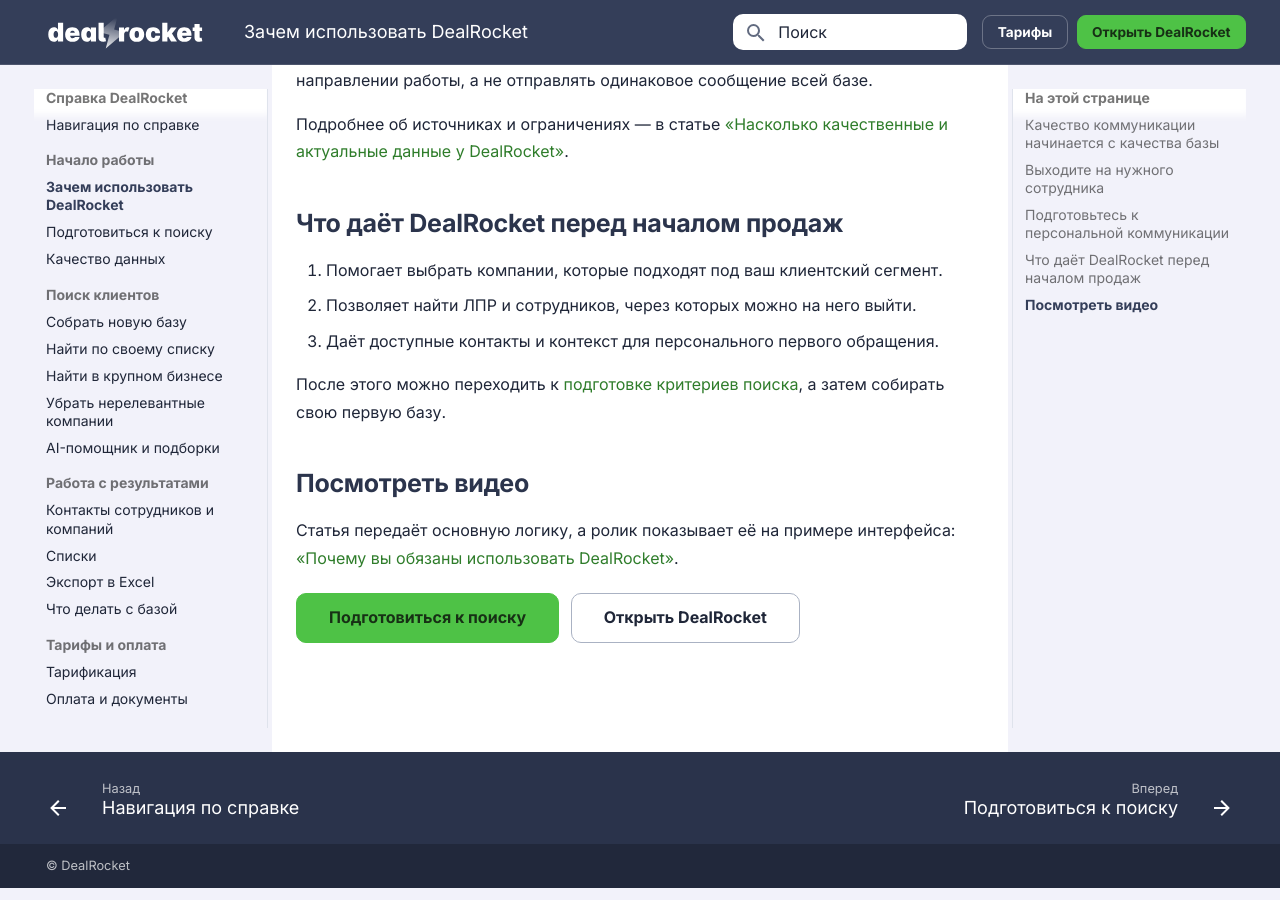
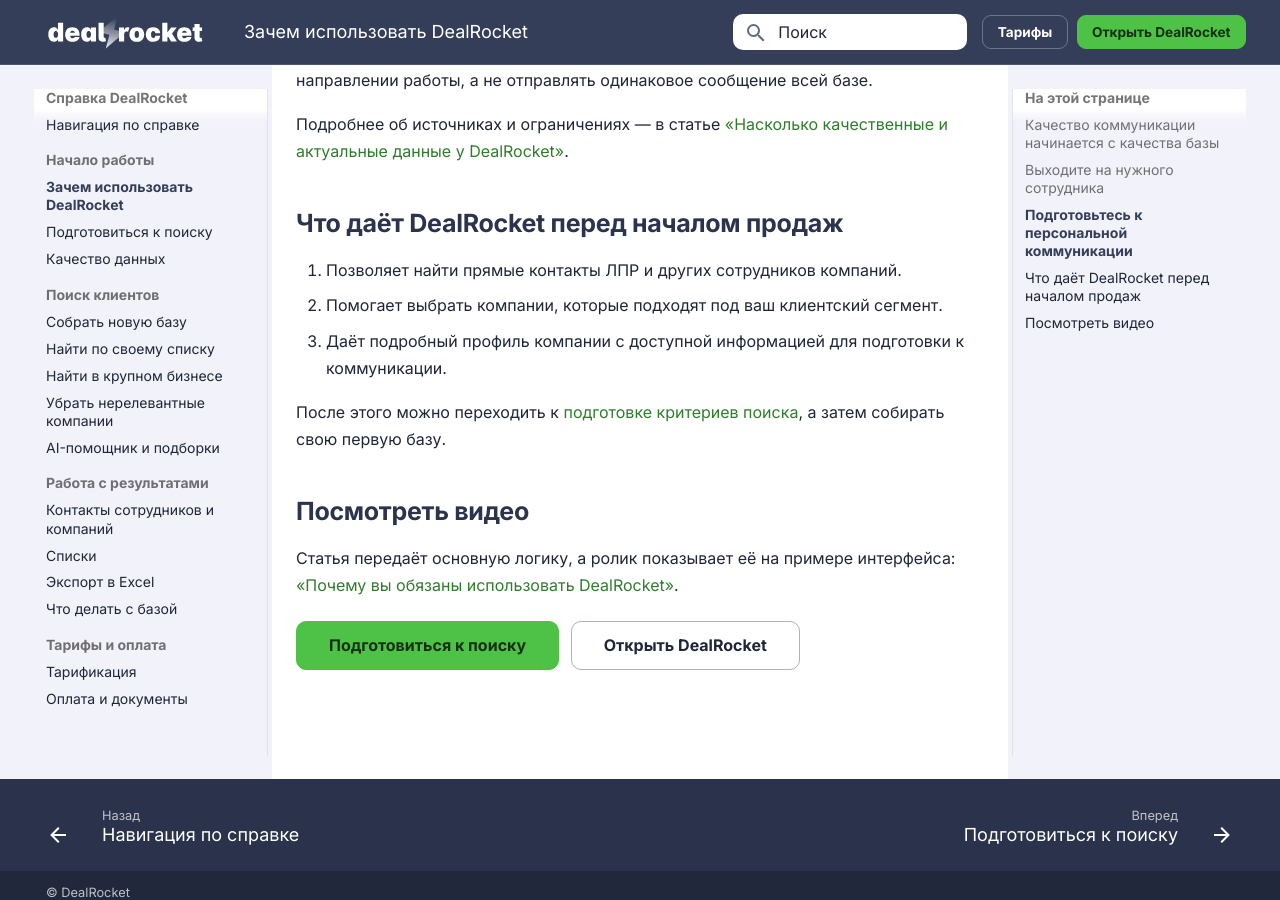
Before and after one commit to prikazchikof/dealrocket-help, an MkDocs documentation site: the page built from docs/start/why-dealrocket/index.md, in a window 1280 px wide and 900 px high, scrolled down 1434 px. Built offline with MkDocs 1.6.1 and Material for MkDocs 9.7.7, drawn with Linux system fonts in a browser that asks for light colours.

Commit message:
content: sharpen DealRocket value summary

```diff
--- a/docs/start/why-dealrocket/index.md
+++ b/docs/start/why-dealrocket/index.md
@@ -49,9 +49,9 @@
 
 ## Что даёт DealRocket перед началом продаж { #result }
 
-1. Помогает выбрать компании, которые подходят под ваш клиентский сегмент.
-2. Позволяет найти ЛПР и сотрудников, через которых можно на него выйти.
-3. Даёт доступные контакты и контекст для персонального первого обращения.
+1. Позволяет найти прямые контакты ЛПР и других сотрудников компаний.
+2. Помогает выбрать компании, которые подходят под ваш клиентский сегмент.
+3. Даёт подробный профиль компании с доступной информацией для подготовки к коммуникации.
 
 После этого можно переходить к [подготовке критериев поиска](../index.md), а затем собирать свою первую базу.
 
```
